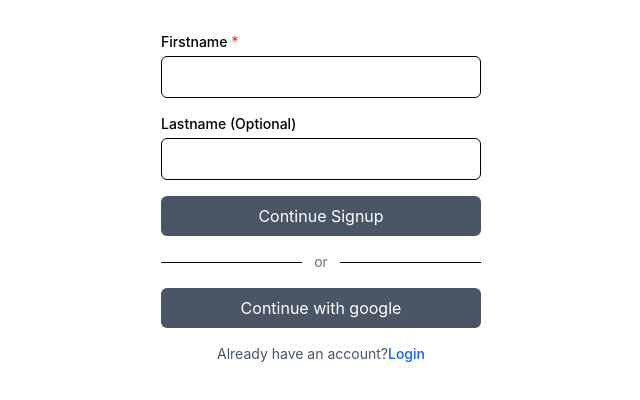
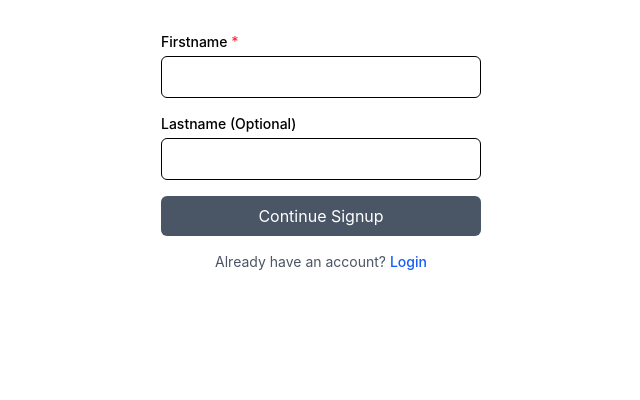
Before and after one commit to 190030541gopisai/nonmus-frontend, a React (Vite) app: page /signup in a window 1280 px wide. Shown: the top 400 px of the page, without its empty margins (319-959 px from the left). Built offline with nearby package versions, Linux system fonts and the light colour scheme; no server answers.

Commit message:
Remove commented-out code for Google sign-in button in SignupLayout component

```diff
--- a/src/features/auth/layouts/SignupLayout.tsx
+++ b/src/features/auth/layouts/SignupLayout.tsx
@@ -23,7 +23,7 @@
         <div className="w-full">{children}</div>
 
         <div className="w-full space-y-4">
-          <div className="flex items-center gap-3">
+          {/* <div className="flex items-center gap-3">
             <div className="flex-1 border-t border-black" />
             <p className="text-sm text-gray-500">or</p>
             <div className="flex-1 border-t border-black" />
@@ -31,10 +31,10 @@
 
           <button className="w-full px-4 py-2 bg-gray-600 text-white rounded-md hover:bg-gray-700 focus:outline-none focus:ring-2 focus:ring-gray-500">
             Continue with google
-          </button>
+          </button> */}
 
           <p className="text-center text-sm text-gray-600">
-            Already have an account?
+            Already have an account?{" "}
             <Link
               to="/login"
               className="font-medium text-blue-600 hover:text-blue-700"
```
